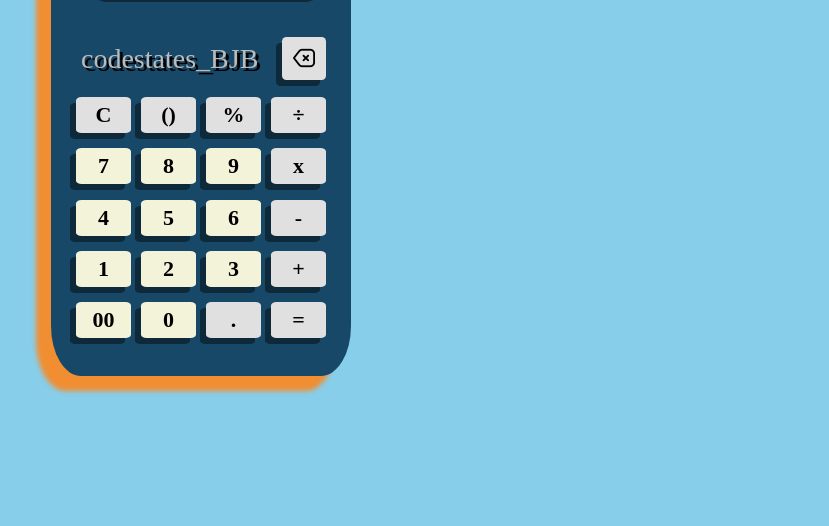
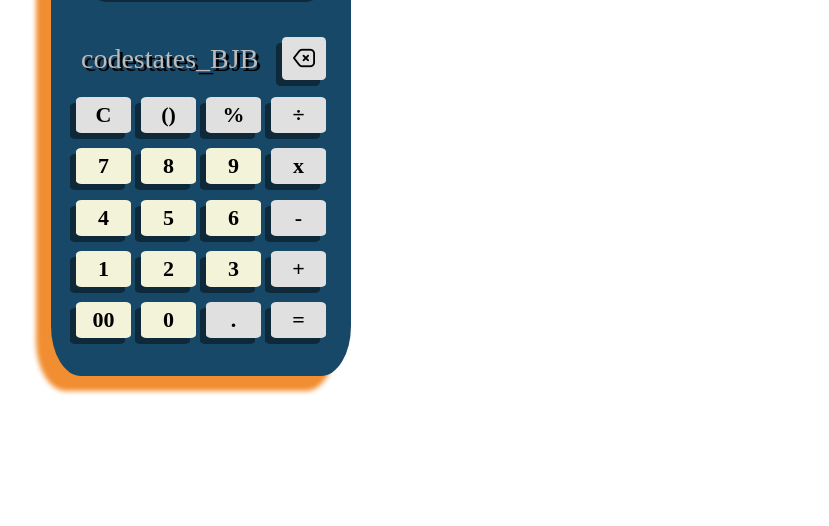
Before and after one commit to baejb/CodestatesStudy, a plain HTML site: page NewCalculator/index.html in a window 1280 px wide. Shown: the part 274-800 px from the top of the page, without its empty margins (9-838 px from the left). Drawn offline with nearby package versions, Linux system fonts and the light colour scheme; a web font is replaced by a local one.

Commit message:
변경 css

```diff
--- a/NewCalculator/style.css
+++ b/NewCalculator/style.css
@@ -19,19 +19,13 @@ body{
     /* justify-content: center; */
     align-items: center;
     height: 100vh;
-    background-color: skyblue;
+
     overflow: hidden;
     background-image: url(./back.jpg);
     background-size: 100% 100%;
 }
 /* #container{
-    width: 400px;
-    height: 500px;
-    display: flex;
-    justify-content: center;
-    align-items: center;
-    height: 100vh;
-    background-color: skyblue;
+
 } */
 .calculator {
     margin-left:20%;
```
